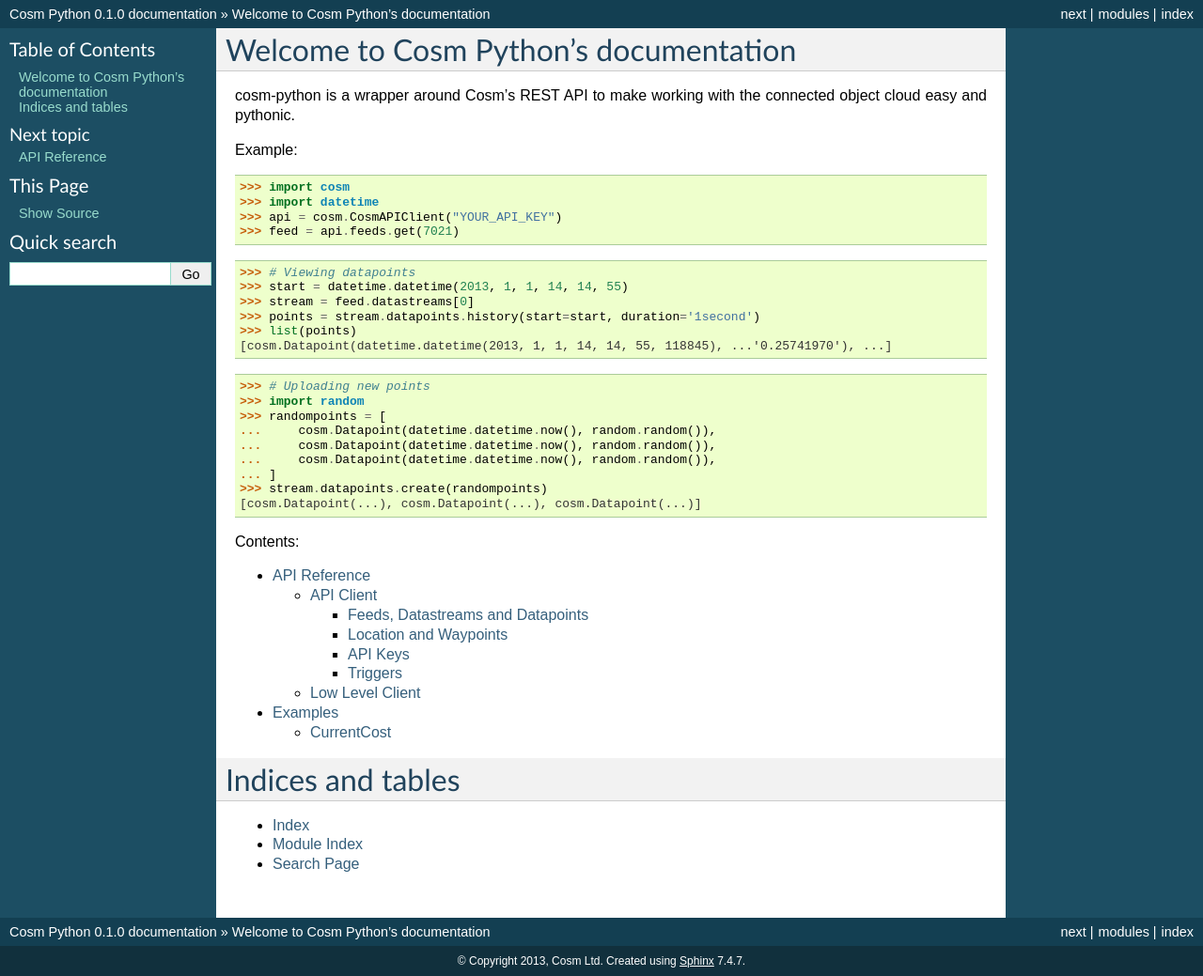
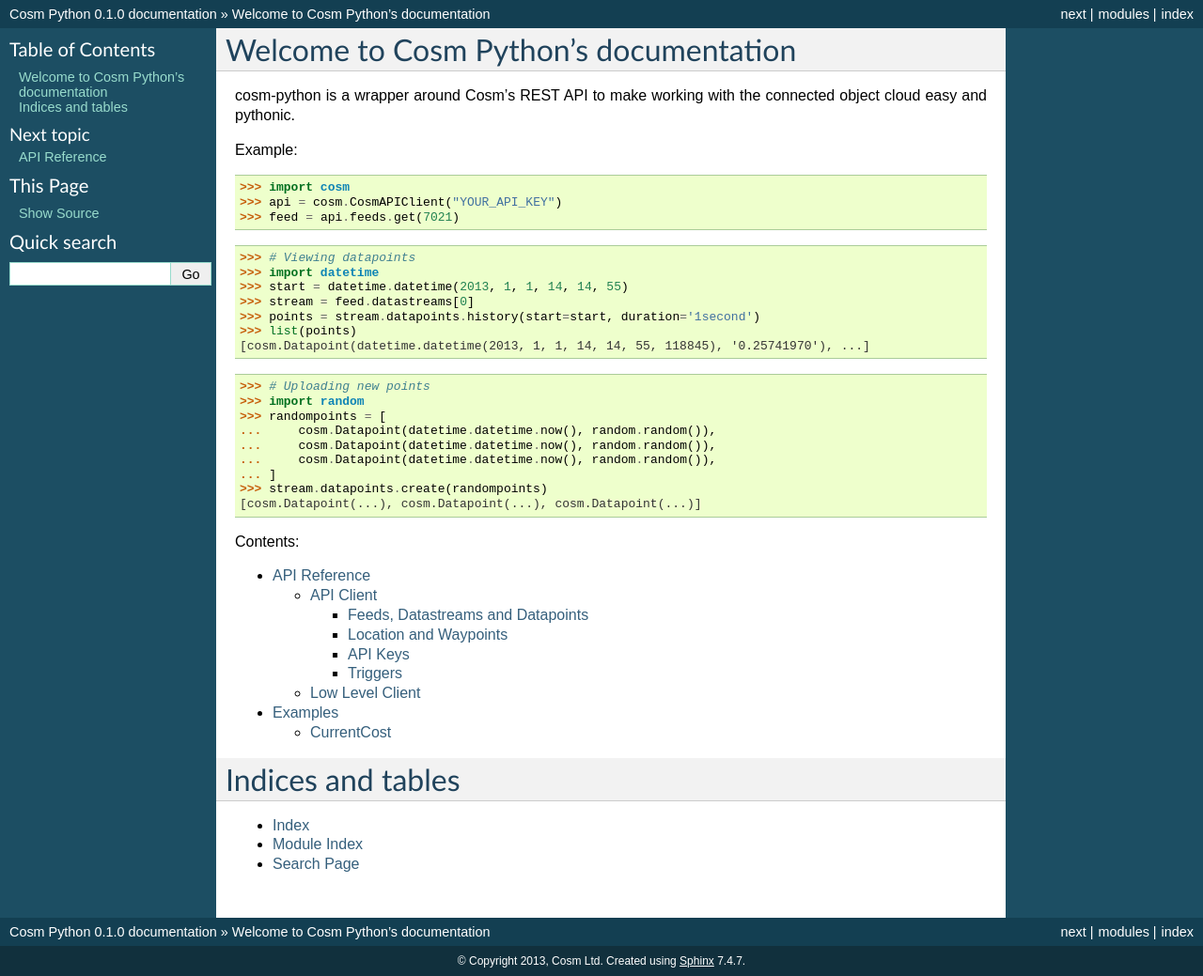
Before and after one commit to xively/xively-python, a Sphinx documentation site: the page built from docs/index.rst, in a window 1280 px wide. Shown: the whole page at 94% size. Built offline with Sphinx 7.4.7, drawn with Linux system fonts in a browser that asks for light colours; part of the change alters nothing that is shown.

```diff
--- a/docs/index.rst
+++ b/docs/index.rst
@@ -12,16 +12,16 @@ connected object cloud easy and pythonic.
 Example:
 
     >>> import cosm
-    >>> import datetime
     >>> api = cosm.CosmAPIClient("YOUR_API_KEY")
     >>> feed = api.feeds.get(7021)
 
     >>> # Viewing datapoints
+    >>> import datetime
     >>> start = datetime.datetime(2013, 1, 1, 14, 14, 55)
     >>> stream = feed.datastreams[0]
     >>> points = stream.datapoints.history(start=start, duration='1second')
-    >>> list(points)  # doctest: +ELLIPSIS
-    [cosm.Datapoint(datetime.datetime(2013, 1, 1, 14, 14, 55, 118845), ...'0.25741970'), ...]
+    >>> list(points)  # doctest: +ELLIPSIS +IGNORE_UNICODE
+    [cosm.Datapoint(datetime.datetime(2013, 1, 1, 14, 14, 55, 118845), '0.25741970'), ...]
 
     >>> # Uploading new points
     >>> import random
```
